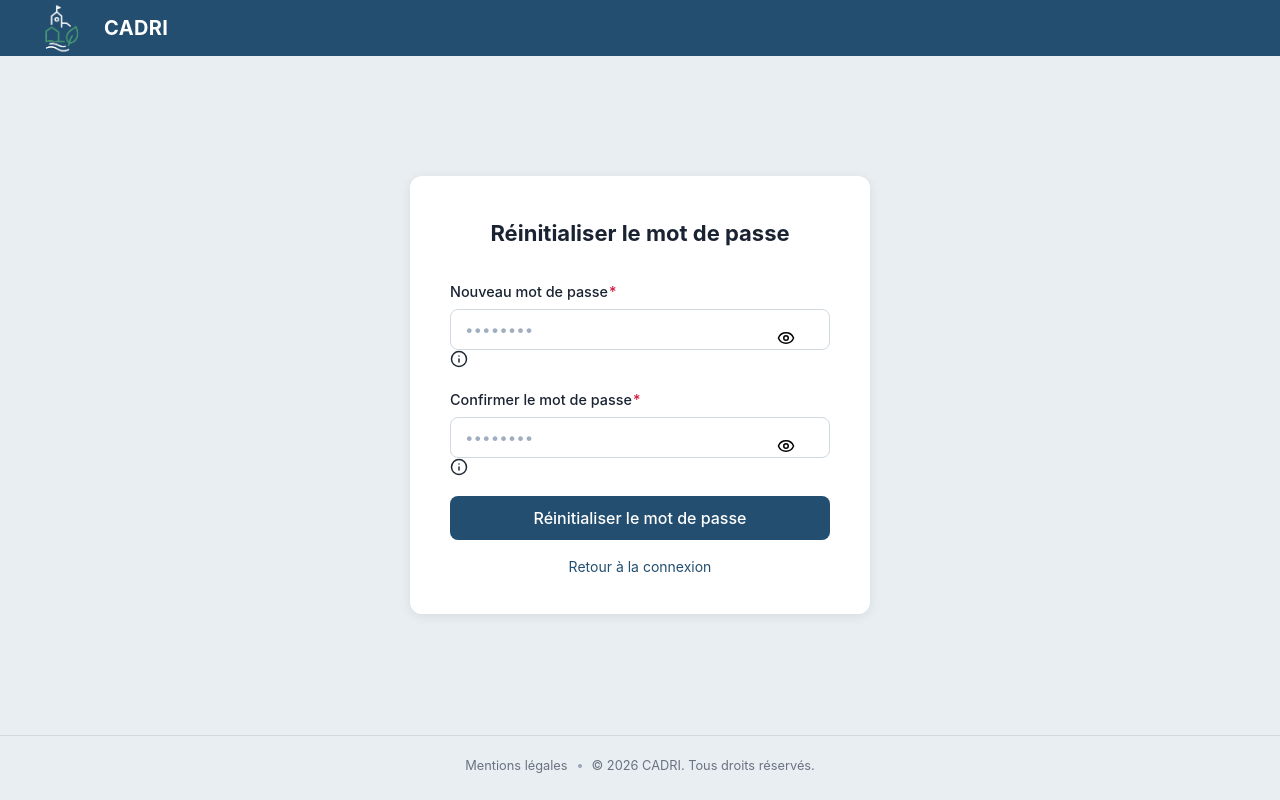
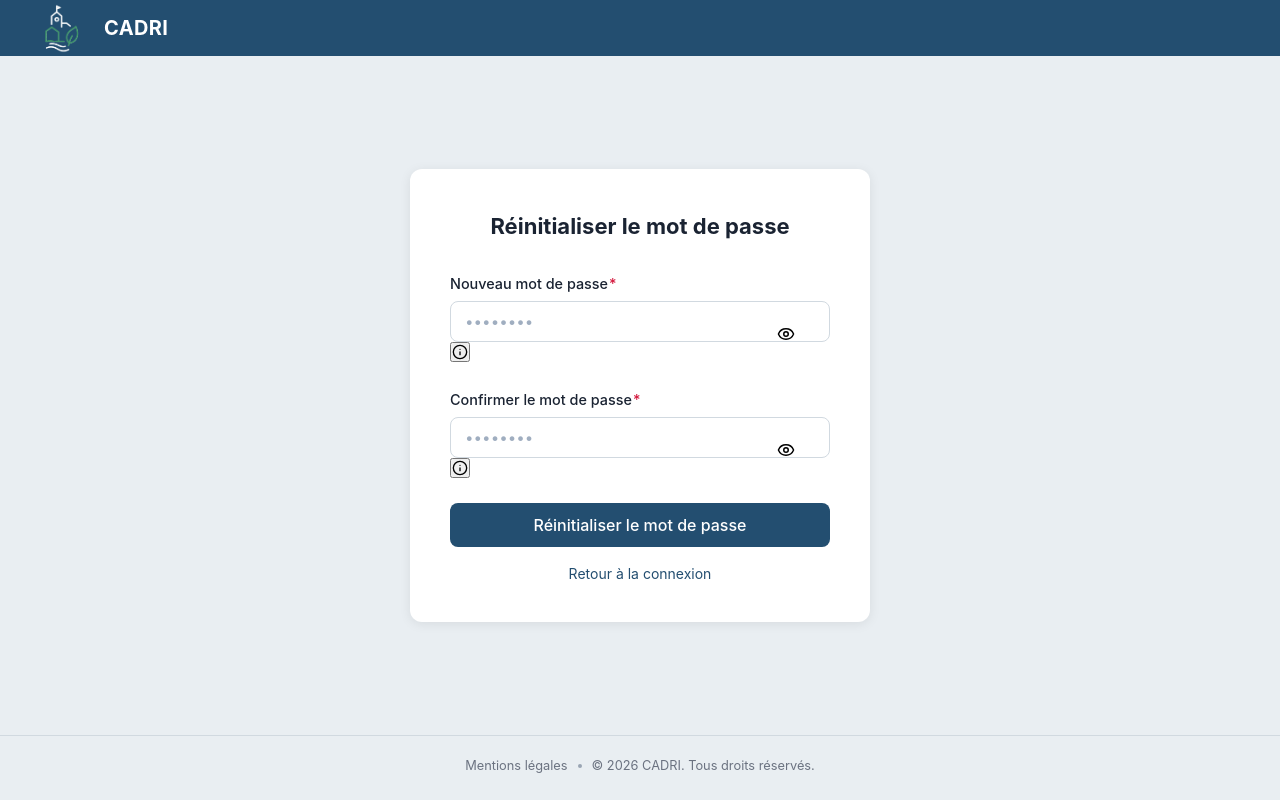
Before and after one commit to Alreix/CADRI, a React (Vite) app in the folder apps/frontend/: page /reset-password in a window 1280 px wide. Built offline with nearby package versions, Linux system fonts and the light colour scheme; no server answers.

Commit message:
fix: change the info icon from an SVG element to a button

```diff
--- a/apps/frontend/src/pages/ActivateAccountPage.jsx
+++ b/apps/frontend/src/pages/ActivateAccountPage.jsx
@@ -96,13 +96,14 @@ function ActivateAccountPage() {
               required
               autoComplete="new-password"
               rightIcon={
-                <Info
-                  size={18}
-                  className="auth-password-info"
+                <button
+                  type="button"
+                  className="auth-password-info-btn"
                   onClick={() => setShowPasswordHint(true)}
-                  role="button"
-                  tabIndex={0}
-                />
+                  aria-label="Voir les exigences du mot de passe"
+                >
+                  <Info size={16} />
+                </button>
               }
             />
           </div>
@@ -121,13 +122,14 @@ function ActivateAccountPage() {
               required
               autoComplete="new-password"
               rightIcon={
-                <Info
-                  size={18}
-                  className="auth-password-info"
+                <button
+                  type="button"
+                  className="auth-password-info-btn"
                   onClick={() => setShowPasswordHint(true)}
-                  role="button"
-                  tabIndex={0}
-                />
+                  aria-label="Voir les exigences du mot de passe"
+                >
+                  <Info size={16} />
+                </button>
               }
             />
           </div>
--- a/apps/frontend/src/pages/ResetPasswordPage.jsx
+++ b/apps/frontend/src/pages/ResetPasswordPage.jsx
@@ -76,13 +76,14 @@ function ResetPasswordPage() {
               required
               autoComplete="new-password"
               rightIcon={
-                <Info
-                  size={18}
-                  className="auth-password-info"
+                <button
+                  type="button"
+                  className="auth-password-info-btn"
                   onClick={() => setShowPasswordHint(true)}
-                  role="button"
-                  tabIndex={0}
-                />
+                  aria-label="Voir les exigences du mot de passe"
+                >
+                  <Info size={16} />
+                </button>
               }
             />
           </div>
@@ -101,13 +102,14 @@ function ResetPasswordPage() {
               required
               autoComplete="new-password"
               rightIcon={
-                <Info
-                  size={18}
-                  className="auth-password-info"
+                <button
+                  type="button"
+                  className="auth-password-info-btn"
                   onClick={() => setShowPasswordHint(true)}
-                  role="button"
-                  tabIndex={0}
-                />
+                  aria-label="Voir les exigences du mot de passe"
+                >
+                  <Info size={16} />
+                </button>
               }
             />
           </div>
```
